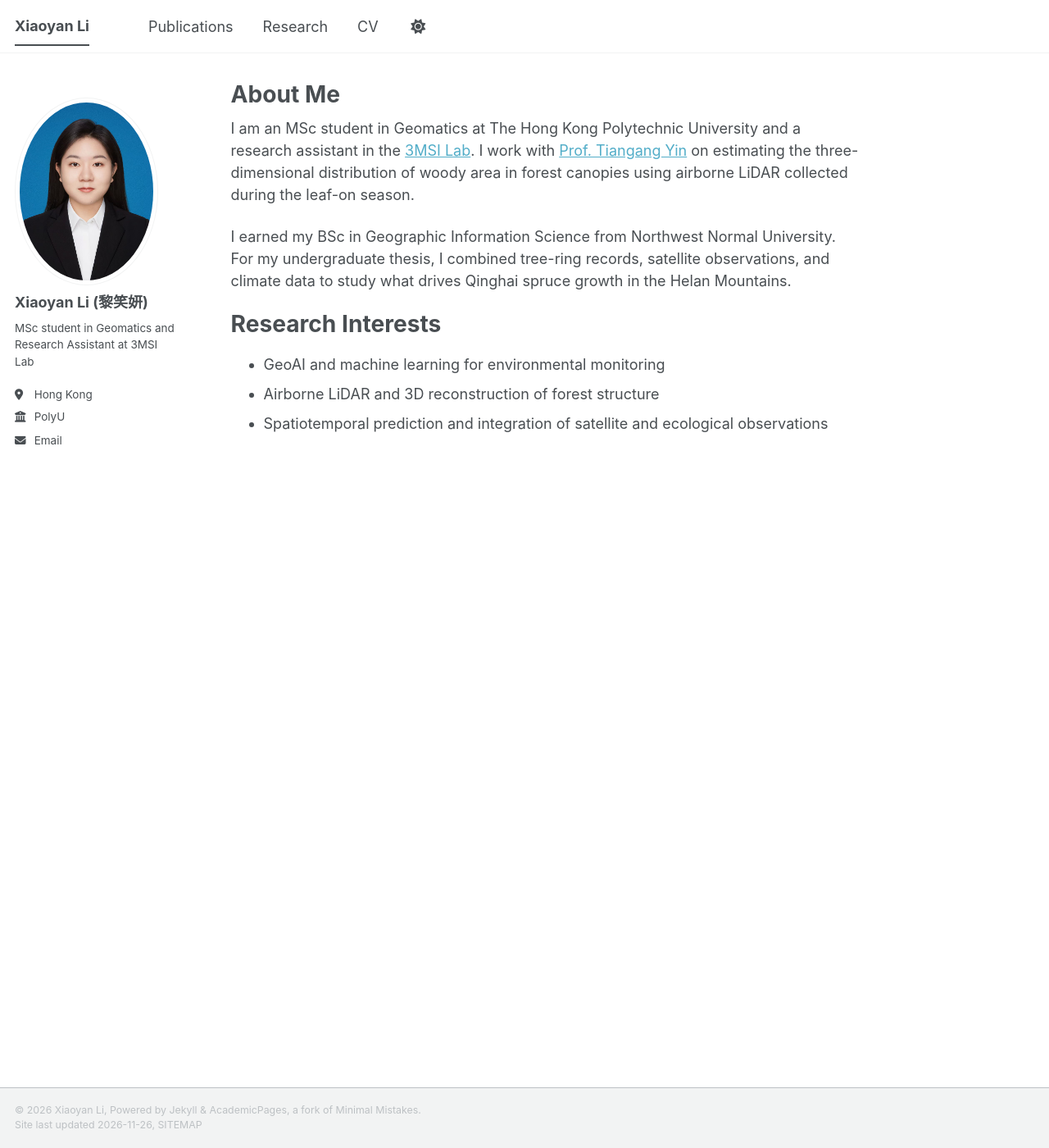
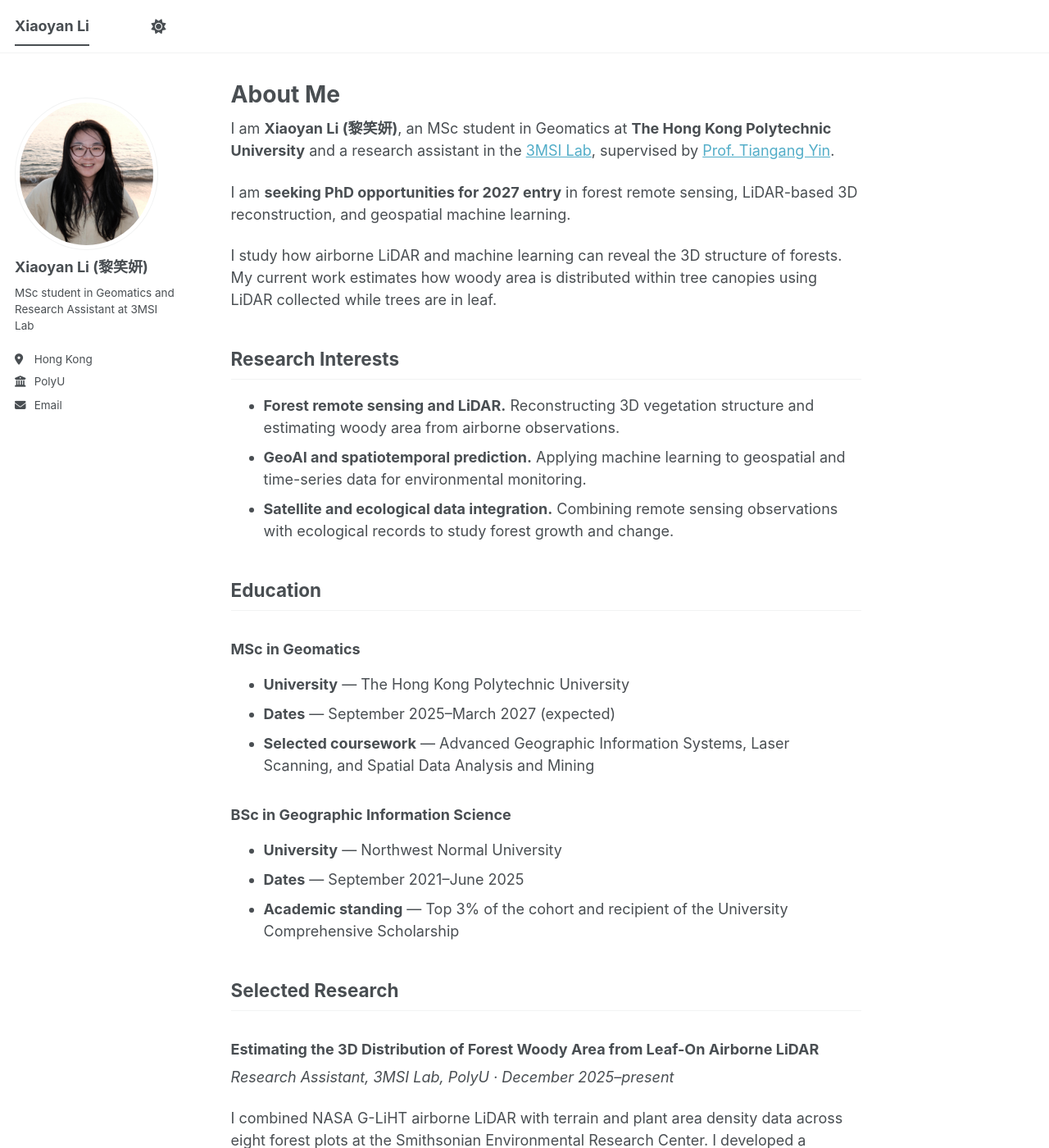
Before and after one commit to Leora-LI/LeoraLi, a Jekyll site: the page built from _pages/about.md, in a window 1280 px wide and 1400 px high. Shown: the whole window at 82% size. Built offline with Jekyll 4.4.1, drawn with Linux system fonts in a browser that asks for light colours; a script bundle is joined from its source files by our own code; a style sheet for code colours, icons or effects is not loaded; some of the changed text lies outside the part shown.

Commit message:
One Page

```diff
--- a/_includes/footer.html
+++ b/_includes/footer.html
@@ -21,5 +21,5 @@
 
 <div class="page__footer-copyright">
   &copy; {{ site.time | date: '%Y' }} {{ site.name | default: site.title }}, {{ site.data.ui-text[site.locale].powered_by | default: "Powered by" }} <a href="https://jekyllrb.com" rel="nofollow">Jekyll</a> &amp; <a href="https://github.com/academicpages/academicpages.github.io">AcademicPages</a>, a fork of <a href="https://mademistakes.com/work/minimal-mistakes-jekyll-theme/" rel="nofollow">Minimal Mistakes</a>.<br />
-  Site last updated {{ "now" | date: '%Y-%m-%d' }}, <a href="{{ base_path }}/sitemap/" style="text-transform: uppercase;">{{ site.data.ui-text[site.locale].site_map | default: "Sitemap" }}</a>
+  Site last updated {{ "now" | date: '%Y-%m-%d' }}
 </div>
--- a/_pages/about.md
+++ b/_pages/about.md
@@ -5,15 +5,65 @@ author_profile: true
 redirect_from:
   - /about/
   - /about.html
+  - /cv/
+  - /resume
+  - /publications/
+  - /portfolio/
+  - /portfolio/forest-woody-area/
+  - /portfolio/qinghai-spruce-growth/
+  - /portfolio/yellow-river-basin/
+  - /sitemap/
 ---
 
-I am an MSc student in Geomatics at The Hong Kong Polytechnic University and a research assistant in the [3MSI Lab](https://www.3msi.net/). I work with [Prof. Tiangang Yin](https://www.polyu.edu.hk/lsgs/people/academic-staff/prof-tiangang-yin/) on estimating the three-dimensional distribution of woody area in forest canopies using airborne LiDAR collected during the leaf-on season.
+I am **Xiaoyan Li (黎笑妍)**, an MSc student in Geomatics at **The Hong Kong Polytechnic University** and a research assistant in the [3MSI Lab](https://www.3msi.net/), supervised by [Prof. Tiangang Yin](https://www.polyu.edu.hk/lsgs/people/academic-staff/prof-tiangang-yin/).
 
-I earned my BSc in Geographic Information Science from Northwest Normal University. For my undergraduate thesis, I combined tree-ring records, satellite observations, and climate data to study what drives Qinghai spruce growth in the Helan Mountains.
+I am **seeking PhD opportunities for 2027 entry** in forest remote sensing, LiDAR-based 3D reconstruction, and geospatial machine learning.
 
-Research Interests
-======
+I study how airborne LiDAR and machine learning can reveal the 3D structure of forests. My current work estimates how woody area is distributed within tree canopies using LiDAR collected while trees are in leaf.
 
-- GeoAI and machine learning for environmental monitoring
-- Airborne LiDAR and 3D reconstruction of forest structure
-- Spatiotemporal prediction and integration of satellite and ecological observations
+## Research Interests
+
+- **Forest remote sensing and LiDAR.** Reconstructing 3D vegetation structure and estimating woody area from airborne observations.
+- **GeoAI and spatiotemporal prediction.** Applying machine learning to geospatial and time-series data for environmental monitoring.
+- **Satellite and ecological data integration.** Combining remote sensing observations with ecological records to study forest growth and change.
+
+## Education
+
+### MSc in Geomatics
+
+- **University** — The Hong Kong Polytechnic University
+- **Dates** — September 2025–March 2027 (expected)
+- **Selected coursework** — Advanced Geographic Information Systems, Laser Scanning, and Spatial Data Analysis and Mining
+
+### BSc in Geographic Information Science
+
+- **University** — Northwest Normal University
+- **Dates** — September 2021–June 2025
+- **Academic standing** — Top 3% of the cohort and recipient of the University Comprehensive Scholarship
+
+## Selected Research
+
+### Estimating the 3D Distribution of Forest Woody Area from Leaf-On Airborne LiDAR
+
+*Research Assistant, 3MSI Lab, PolyU · December 2025–present*
+
+I combined NASA G-LiHT airborne LiDAR with terrain and plant area density data across eight forest plots at the Smithsonian Environmental Research Center. I developed a method that distributes each tree's predicted woody area across canopy layers and voxels. On held-out trees, the best configuration improved voxel-level estimates over direct random forest prediction when evaluated against estimates derived from leaf-off LiDAR.
+
+**Manuscript** — Li, X., Zhou, C., Wang, J., & Yin, T. (2026). *Estimating the 3D Distribution of Forest Woody Area from Leaf-On Airborne LiDAR.* Submission in progress.
+
+### Qinghai Spruce Radial Growth and Satellite NDVI in the Helan Mountains
+
+*BSc thesis, Northwest Normal University · 2025*
+
+I combined tree-ring, satellite, and climate records to compare Qinghai spruce growth at two elevations. Radial growth had weak associations with satellite NDVI at both sites and stronger associations with early-season precipitation and later-season temperature.
+
+### Ecological Protection and Economic Development in the Yellow River Basin
+
+*Research Assistant, Northwest Normal University · March–June 2024*
+
+I helped estimate ecosystem service values with InVEST, analyze regional patterns of ecological and economic indicators, and build an ArcGIS Engine platform to map the results.
+
+## Skills and Experience
+
+- **Geospatial analysis** — Python, R, SQL, Google Earth Engine, ArcGIS Pro, QGIS, and InVEST
+- **Applied GIS and remote sensing** — Internships in road-network data quality and accessibility mapping in Shanghai, and in Yangtze River coastal mapping and Taihu Lake cyanobacteria monitoring in Jiangsu
--- a/_sass/layout/_base.scss
+++ b/_sass/layout/_base.scss
@@ -2,7 +2,6 @@
    BASE ELEMENTS
    ========================================================================== */
 html {
-  /* sticky footer fix */
   position: relative;
   min-height: 100%;
 
@@ -16,7 +15,6 @@ body {
 
   margin: 0;
   padding: $masthead-height 0 0;
-  padding-bottom: 9em;
   font-family: $global-font-family;
   line-height: 1.5;
 
--- a/_sass/layout/_footer.scss
+++ b/_sass/layout/_footer.scss
@@ -16,10 +16,6 @@
 
   /* keep footer in normal document flow so custom widgets do not overlap content */
   height: auto;
-
-  /* keep the footer on the bottom of the page */
-  position: fixed;
-  bottom: 0;
 
   -webkit-animation: intro 0.3s both;
           animation: intro 0.3s both;
@@ -54,14 +50,6 @@
   .far,
   .fal {
     color: var(--global-text-color-light);
-  }
-}
-
-@media screen and (max-width: 768px) {
-  /* don't pin the footer on mobile devices */
-  .page__footer {
-    position: relative;
-    bottom: auto;
   }
 }
 
--- a/assets/js/_main.js
+++ b/assets/js/_main.js
@@ -163,22 +163,6 @@ $(document).ready(function () {
   // Enable the theme toggle
   $('#theme-toggle').on('click', toggleTheme);
 
-  // Enable the sticky footer
-  var bumpIt = function () {
-    $("body").css("padding-bottom", "0");
-    $("body").css("margin-bottom", $(".page__footer").outerHeight(true));
-  }
-  $(window).resize(function () {
-    didResize = true;
-  });
-  setInterval(function () {
-    if (didResize) {
-      didResize = false;
-      bumpIt();
-    }}, 250);
-  var didResize = false;
-  bumpIt();
-
   // Follow menu drop down
   $(".author__urls-wrapper button").on("click", function () {
     $(".author__urls").fadeToggle("fast", function () { });
```
Also changed, not shown: _data/navigation.yml (+1 -9 lines), _pages/cv.md (deleted, +0 -62 lines), _pages/portfolio.html (deleted, +0 -13 lines), _pages/publications.html (deleted, +0 -20 lines), _pages/sitemap.md (deleted, +0 -33 lines), _portfolio/01-forest-woody-area.md (deleted, +0 -11 lines), _portfolio/02-qinghai-spruce-growth.md (deleted, +0 -11 lines), _portfolio/03-yellow-river-basin.md (deleted, +0 -11 lines), images/xiaoyan_profile.jpg.
